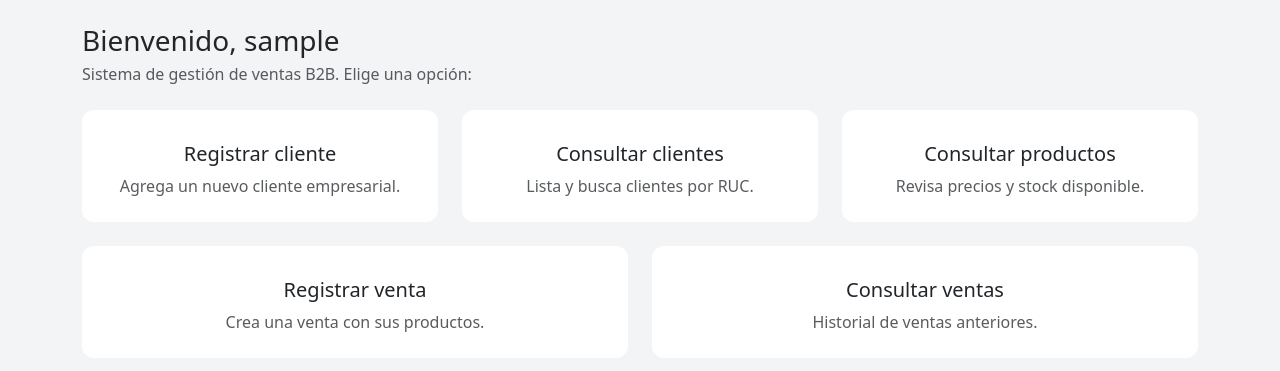
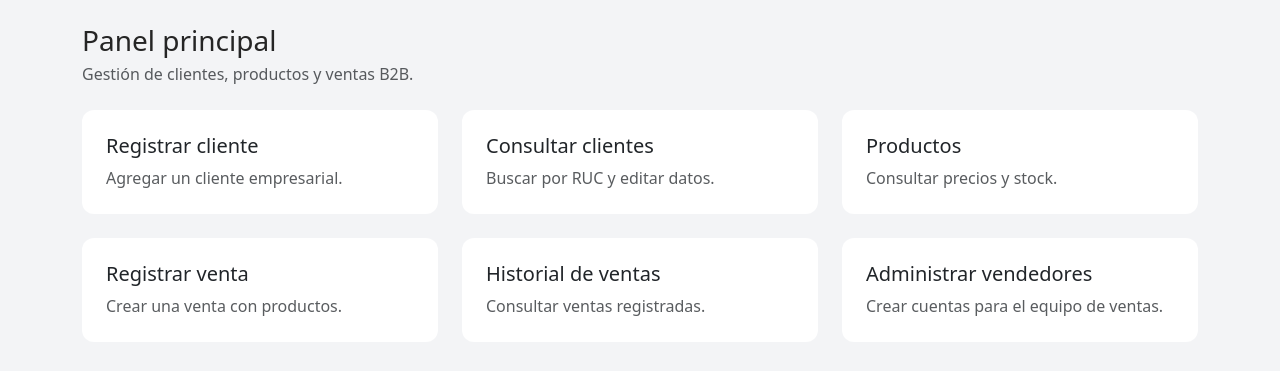
Before and after one commit to RainerAnacletoRafaile/CekalixVentas, a Java web app: page /inicio.jsp in a window 1280 px wide. Shown: the part 56-427 px from the top of the page. Run offline with Tomcat 11, a stand-in JSP engine, Linux system fonts and the light colour scheme; the visitor is signed in with stand-in values (Sample User, id 1).

Commit message:
Completa mejoras CEKALIX en main

```diff
--- a/src/main/webapp/inicio.jsp
+++ b/src/main/webapp/inicio.jsp
@@ -1,83 +1,16 @@
+<!DOCTYPE html>
 <%@ page contentType="text/html; charset=UTF-8" pageEncoding="UTF-8" %>
 <%
-    if (session.getAttribute("usuario") == null) {
-        response.sendRedirect("login.jsp");
-        return;
-    }
+if (session.getAttribute("usuario") == null) { response.sendRedirect("login.jsp"); return; }
+Integer rol = (Integer) session.getAttribute("idRol");
 %>
-<!DOCTYPE html>
-<html lang="es">
-<head>
-    <meta charset="UTF-8">
-    <meta name="viewport" content="width=device-width, initial-scale=1.0">
-    <title>CEKALIX - Inicio</title>
-    <link href="https://cdn.jsdelivr.net/npm/bootstrap@5.3.3/dist/css/bootstrap.min.css" rel="stylesheet">
-   	<link href="css/style.css" rel="stylesheet">
-</head>
-<body>
-
-<nav class="navbar navbar-dark navbar-cekalix px-3">
-    <span class="navbar-brand fw-bold">CEKALIX S.A.C.</span>
-    <div class="d-flex align-items-center">
-        <span class="text-white me-3">Usuario: <strong><%= session.getAttribute("usuario") %></strong></span>
-        <a href="login.jsp" class="btn btn-outline-light btn-sm">Cerrar sesión</a>
-    </div>
-</nav>
-
-<div class="container py-4">
-
-    <h3 class="mb-1">Bienvenido, <%= session.getAttribute("usuario") %></h3>
-    <p class="text-muted mb-4">Sistema de gestión de ventas B2B. Elige una opción:</p>
-
-    <div class="row g-4">
-
-        <div class="col-12 col-md-6 col-lg-4">
-            <a class="enlace-tarjeta" href="registro_cliente.jsp">
-                <div class="card tarjeta-menu h-100 text-center p-4">
-                    <h5 class="mt-2">Registrar cliente</h5>
-                    <p class="text-muted mb-0">Agrega un nuevo cliente empresarial.</p>
-                </div>
-            </a>
-        </div>
-
-        <div class="col-12 col-md-6 col-lg-4">
-            <a class="enlace-tarjeta" href="Proceso_Cliente">
-                <div class="card tarjeta-menu h-100 text-center p-4">
-                    <h5 class="mt-2">Consultar clientes</h5>
-                    <p class="text-muted mb-0">Lista y busca clientes por RUC.</p>
-                </div>
-            </a>
-        </div>
-
-        <div class="col-12 col-md-6 col-lg-4">
-            <a class="enlace-tarjeta" href="consulta_producto.jsp">
-                <div class="card tarjeta-menu h-100 text-center p-4">
-                    <h5 class="mt-2">Consultar productos</h5>
-                    <p class="text-muted mb-0">Revisa precios y stock disponible.</p>
-                </div>
-            </a>
-        </div>
-
-        <div class="col-12 col-md-6 col-lg-6">
-            <a class="enlace-tarjeta" href="registro_venta.jsp">
-                <div class="card tarjeta-menu h-100 text-center p-4">
-                    <h5 class="mt-2">Registrar venta</h5>
-                    <p class="text-muted mb-0">Crea una venta con sus productos.</p>
-                </div>
-            </a>
-        </div>
-
-        <div class="col-12 col-md-6 col-lg-6">
-            <a class="enlace-tarjeta" href="Proceso_Venta">
-                <div class="card tarjeta-menu h-100 text-center p-4">
-                    <h5 class="mt-2">Consultar ventas</h5>
-                    <p class="text-muted mb-0">Historial de ventas anteriores.</p>
-                </div>
-            </a>
-        </div>
-
-    </div>
-</div>
-
-</body>
-</html>
+<html lang="es"><head><meta charset="UTF-8"><meta name="viewport" content="width=device-width, initial-scale=1"><title>CEKALIX - Inicio</title><link href="https://cdn.jsdelivr.net/npm/bootstrap@5.3.3/dist/css/bootstrap.min.css" rel="stylesheet"><link href="css/style.css" rel="stylesheet"></head>
+<body><nav class="navbar navbar-dark navbar-cekalix px-3"><span class="navbar-brand fw-bold">CEKALIX S.A.C.</span><div class="d-flex align-items-center"><span class="text-white me-3">Usuario: <strong><%= session.getAttribute("usuario") %></strong></span><a href="Cerrar_Sesion" class="btn btn-outline-light btn-sm">Cerrar sesión</a></div></nav>
+<div class="container py-4"><h3 class="mb-1">Panel principal</h3><p class="text-muted mb-4">Gestión de clientes, productos y ventas B2B.</p><div class="row g-4">
+<div class="col-12 col-md-6 col-lg-4"><a class="enlace-tarjeta" href="registro_cliente.jsp"><div class="card tarjeta-menu h-100 p-4"><h5>Registrar cliente</h5><p class="text-muted mb-0">Agregar un cliente empresarial.</p></div></a></div>
+<div class="col-12 col-md-6 col-lg-4"><a class="enlace-tarjeta" href="Proceso_Cliente"><div class="card tarjeta-menu h-100 p-4"><h5>Consultar clientes</h5><p class="text-muted mb-0">Buscar por RUC y editar datos.</p></div></a></div>
+<div class="col-12 col-md-6 col-lg-4"><a class="enlace-tarjeta" href="consulta_producto.jsp"><div class="card tarjeta-menu h-100 p-4"><h5>Productos</h5><p class="text-muted mb-0">Consultar precios y stock.</p></div></a></div>
+<div class="col-12 col-md-6 col-lg-4"><a class="enlace-tarjeta" href="registro_venta.jsp"><div class="card tarjeta-menu h-100 p-4"><h5>Registrar venta</h5><p class="text-muted mb-0">Crear una venta con productos.</p></div></a></div>
+<div class="col-12 col-md-6 col-lg-4"><a class="enlace-tarjeta" href="Proceso_Venta"><div class="card tarjeta-menu h-100 p-4"><h5>Historial de ventas</h5><p class="text-muted mb-0">Consultar ventas registradas.</p></div></a></div>
+<% if (rol != null && rol == 1) { %><div class="col-12 col-md-6 col-lg-4"><a class="enlace-tarjeta" href="registro.jsp"><div class="card tarjeta-menu h-100 p-4"><h5>Administrar vendedores</h5><p class="text-muted mb-0">Crear cuentas para el equipo de ventas.</p></div></a></div><% } %>
+</div></div></body></html>
```
